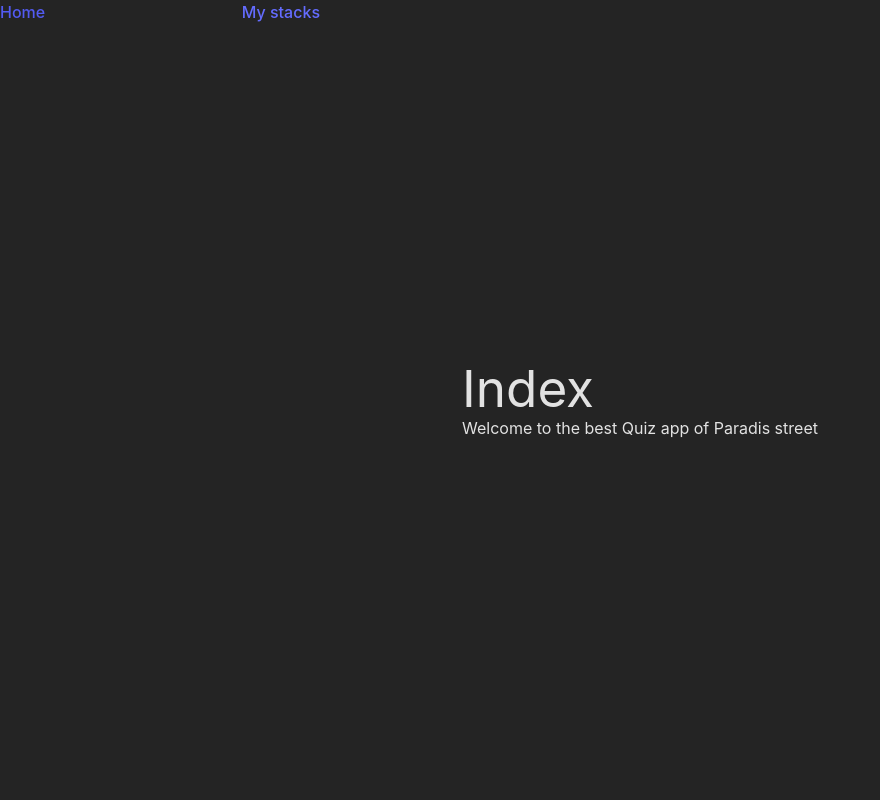
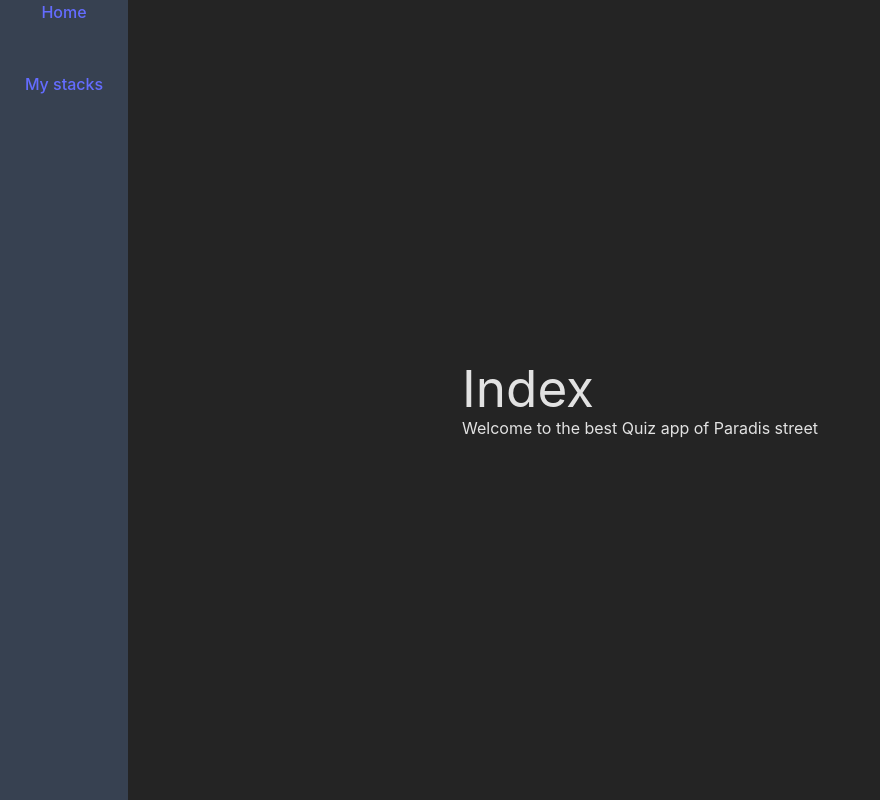
Before and after one commit to LamarcheG/quiz-app, a React (Vite) app: page / in a window 1280 px wide. Shown: the whole page, without its empty margins (0-880 px from the left). Built offline with nearby package versions, Linux system fonts and the light colour scheme; no server answers.

Commit message:
style: changed nav to be on the side

```diff
--- a/src/Pages/Root.tsx
+++ b/src/Pages/Root.tsx
@@ -3,9 +3,11 @@ import { Link, Outlet } from "react-router-dom";
 export const Root = () => {
   return (
     <div className="mx-auto w-fit">
-      <nav className="absolute top-0 left-0 flex w-3/12 items-center justify-between">
-        <Link to="/">Home</Link>
-        <Link to="/stacks">My stacks</Link>
+      <nav className="absolute top-0 left-0 flex h-full w-32 flex-col items-center justify-between bg-gray-700">
+        <div className="flex h-24 flex-col items-center justify-between">
+          <Link to="/">Home</Link>
+          <Link to="/stacks">My stacks</Link>
+        </div>
       </nav>
       <Outlet />
     </div>
```
